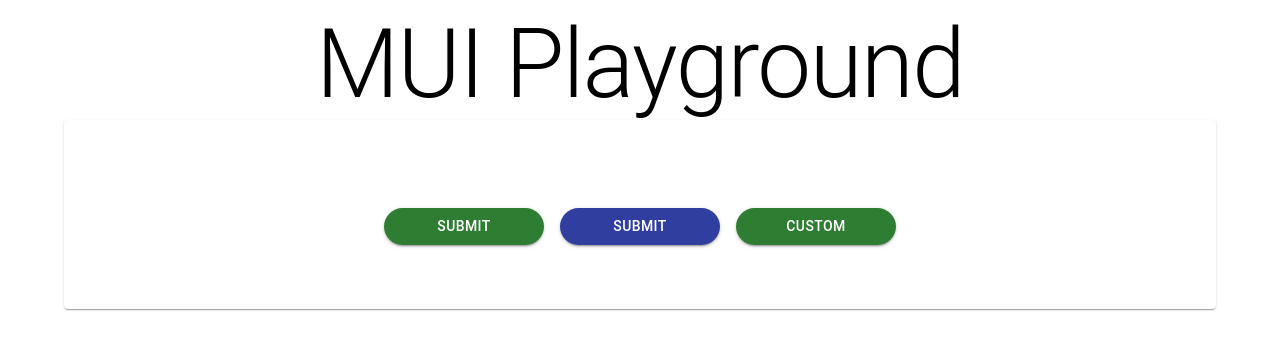
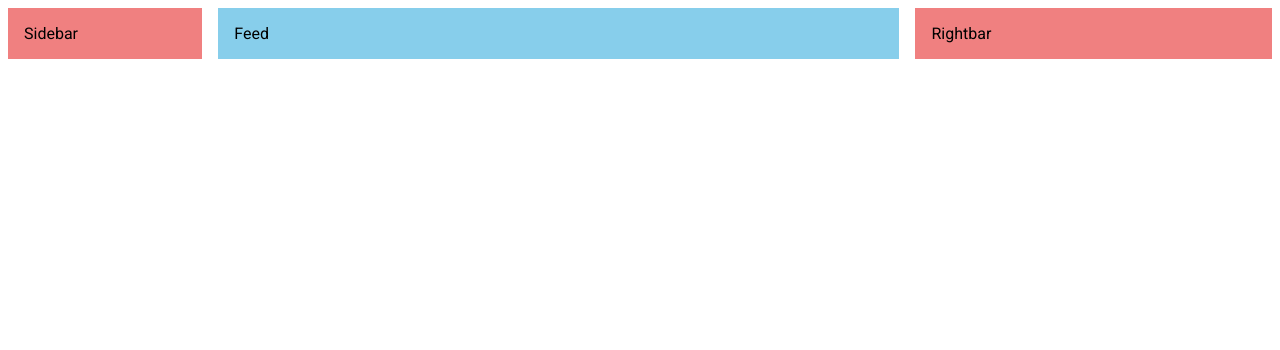
Before and after one commit to iota-unum/mui-tutorial, a React (Create React App) app: page / in a window 1280 px wide. Shown: the top 350 px of the page. Built offline with nearby package versions, Linux system fonts and the light colour scheme.

Commit message:
implemented flexbox layout

```diff
--- a/public/index.html
+++ b/public/index.html
@@ -1,6 +1,10 @@
 <!DOCTYPE html>
 <html lang="en">
   <head>
+    <link
+    rel="stylesheet"
+    href="https://fonts.googleapis.com/css?family=Roboto:300,400,500,700&display=swap"
+  />
     <meta charset="utf-8" />
     <link rel="icon" href="%PUBLIC_URL%/favicon.ico" />
     <meta name="viewport" content="width=device-width, initial-scale=1" />
@@ -10,6 +14,7 @@
       content="Web site created using create-react-app"
     />
     <link rel="apple-touch-icon" href="%PUBLIC_URL%/logo192.png" />
+
     <!--
       manifest.json provides metadata used when your web app is installed on a
       user's mobile device or desktop. See https://developers.google.com/web/fundamentals/web-app-manifest/
--- a/src/App.css
+++ b/src/App.css
@@ -1,38 +1,3 @@
 .App {
-  text-align: center;
+  font-family: Roboto;
 }
-
-.App-logo {
-  height: 40vmin;
-  pointer-events: none;
-}
-
-@media (prefers-reduced-motion: no-preference) {
-  .App-logo {
-    animation: App-logo-spin infinite 20s linear;
-  }
-}
-
-.App-header {
-  background-color: #282c34;
-  min-height: 100vh;
-  display: flex;
-  flex-direction: column;
-  align-items: center;
-  justify-content: center;
-  font-size: calc(10px + 2vmin);
-  color: white;
-}
-
-.App-link {
-  color: #61dafb;
-}
-
-@keyframes App-logo-spin {
-  from {
-    transform: rotate(0deg);
-  }
-  to {
-    transform: rotate(360deg);
-  }
-}
--- a/src/App.js
+++ b/src/App.js
@@ -1,32 +1,26 @@
 import { Button, Container, Paper, Stack, Typography } from '@mui/material';
+import { Box } from '@mui/system';
 import './App.css';
+import Feed from './components/Feed';
+import Navbar from './components/Navbar';
+import Rightbar from './components/Rightbar';
+import Sidebar from './components/Sidebar';
 import MyButton from './styles/MyButton';
 
 function App() {
   return (
     <div className='App'>
-      <Container>
-        <Typography variant='h1'>MUI Playground</Typography>
-        <Paper sx={{ padding: '4em' }}>
-          {/* <Stack spacing={2}>
-            <input fullWidth placeholder='First Name' />
-            <input fullWidth placeholder='First Name' />
-            <input fullWidth placeholder='First Name' />
-            <input fullWidth placeholder='First Name' />
-          </Stack> */}
-      <Stack direction='row' spacing={2} justifyContent='center' mt={3}>
-        <Button variant='contained' borderRadius='50%'>
-          {' '}
-          Submit{' '}
-        </Button>
-        <Button variant='contained' color='secondary'>
-          {' '}
-          Submit{' '}
-        </Button>
-        <MyButton variant='contained'>Custom</MyButton>
-      </Stack>
-        </Paper>
-      </Container>
+      <Box>
+      {/* <Navbar></Navbar> */}
+        <Stack direction='row' spacing={2} justifyContent='space-between'>
+
+      <Sidebar></Sidebar>
+      <Feed></Feed>
+      <Rightbar></Rightbar>
+        </Stack>
+
+
+      </Box>
     </div>
   );
 }
--- /dev/null
+++ b/src/components/Feed.jsx
@@ -0,0 +1,10 @@
+import { Box } from '@mui/material'
+import React from 'react'
+
+const Feed = () => {
+  return (
+    <Box bgcolor='skyblue' flex={4} p={2}>Feed</Box>
+  )
+}
+
+export default Feed
--- /dev/null
+++ b/src/components/Navbar.jsx
@@ -0,0 +1,9 @@
+import React from 'react'
+
+const Navbar = () => {
+  return (
+    <div>Navbar</div>
+  )
+}
+
+export default Navbar
--- /dev/null
+++ b/src/components/Rightbar.jsx
@@ -0,0 +1,10 @@
+import { Box } from '@mui/material'
+import React from 'react'
+
+const Rightbar = () => {
+  return (
+    <Box bgcolor='lightcoral' flex={2} p={2}>Rightbar</Box>
+  )
+}
+
+export default Rightbar
--- /dev/null
+++ b/src/components/Sidebar.jsx
@@ -0,0 +1,10 @@
+import { Box } from '@mui/material'
+import React from 'react'
+
+const Sidebar = () => {
+  return (
+    <Box bgcolor='lightcoral' flex={1} p={2}>Sidebar</Box>
+  )
+}
+
+export default Sidebar
```
